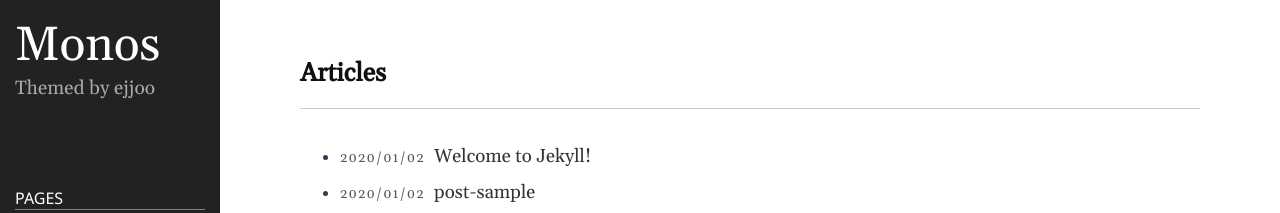
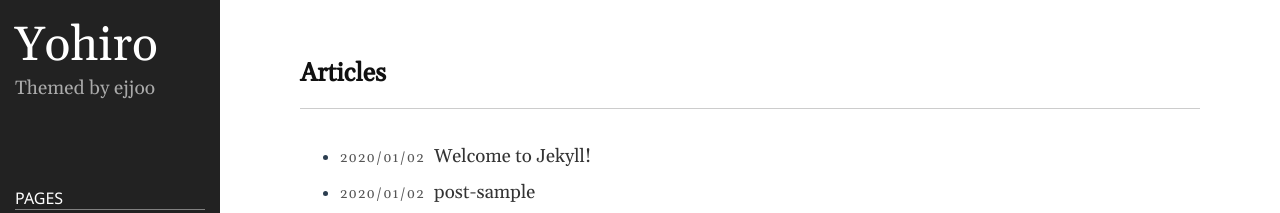
Before and after one commit to YohiroW/yohirow.github.io, a Jekyll site: the page built from index.md, in a window 1280 px wide. Shown: the top 213 px of the page. Built offline with Jekyll 4.4.1, drawn with Linux system fonts in a browser that asks for light colours.

Commit message:
Updated config

```diff
--- a/_config.yml
+++ b/_config.yml
@@ -18,13 +18,13 @@
 # You can create any custom variable you would like, and they will be accessible
 # in the templates via {{ site.myvariable }}.
 
-title: Monos
-email: ejjoo7994@gmail.com
+title: Yohiro
+email: yohiro36@foxmail.com
 description: >- # this means to ignore newlines until "baseurl:"
   Themed by ejjoo
 # baseurl: "/" # the subpath of your site, e.g. /blog
 # url: "http://ejjoo.github.io" # the base hostname & protocol for your site, e.g. http://example.com
-github_username: ejjoo
+github_username: YohiroW
 highlighter: rouge
 svg:
   optimize: true
```
